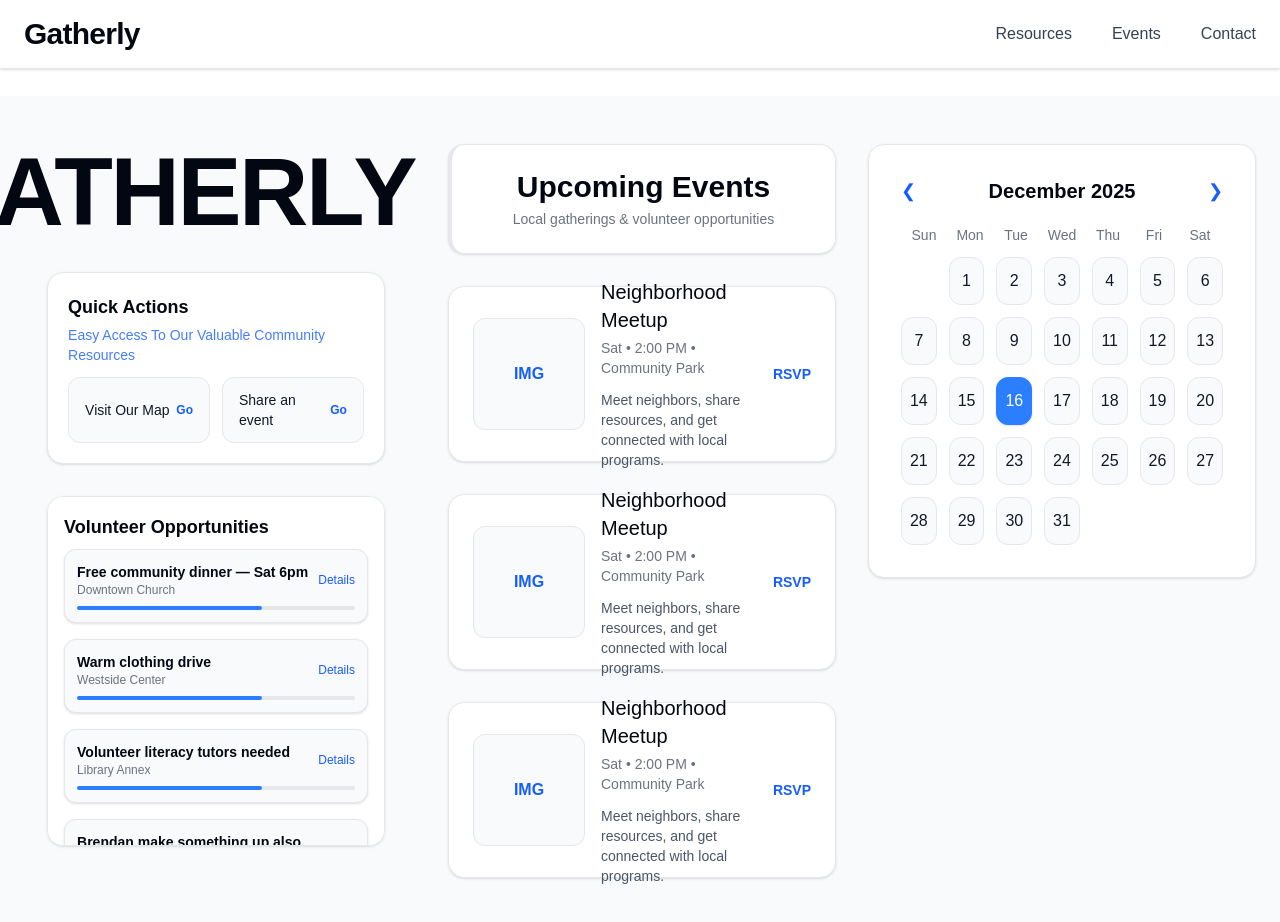
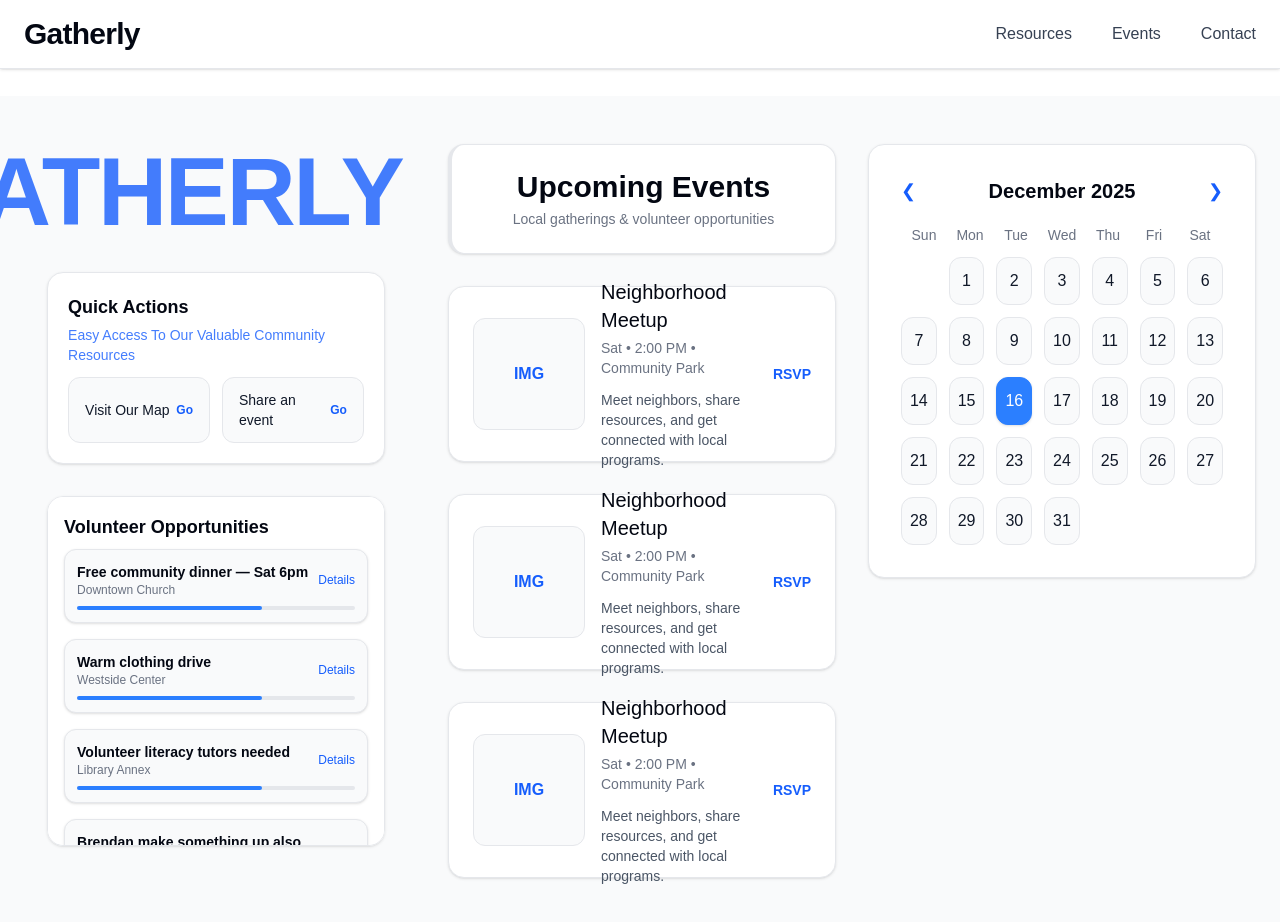
Before and after one commit to TSA-Group/tsa_group_starter, a Next.js app: page / in a window 1280 px wide. Shown: the top 922 px of the page. Built offline with nearby package versions, Linux system fonts and the light colour scheme.

Commit message:
Update page.tsx

```diff
--- a/app/page.tsx
+++ b/app/page.tsx
@@ -62,13 +62,13 @@ export default function Home() {
         >
           {/* BIG TITLE */}
           <motion.h1
-            className="text-7xl md:text-8xl font-extrabold tracking-tight leading-none text-gray-950"
+            className="text-7xl md:text-8xl font-extrabold tracking-tight leading-none text-blue-600/80"
             style={{ fontFamily: "TAN Buster, sans-serif" }}
             variants={cardPop}
             animate={{
               x: [-60, -40, -60],
               y: [0, -6, 0],
-              transition: { duration: 2.5, ease: "easeInOut", repeat: Infinity },
+              transition: { duration: 2.5, ease: "easeInOut"},
             }}
           >
             GATHERLY
```
